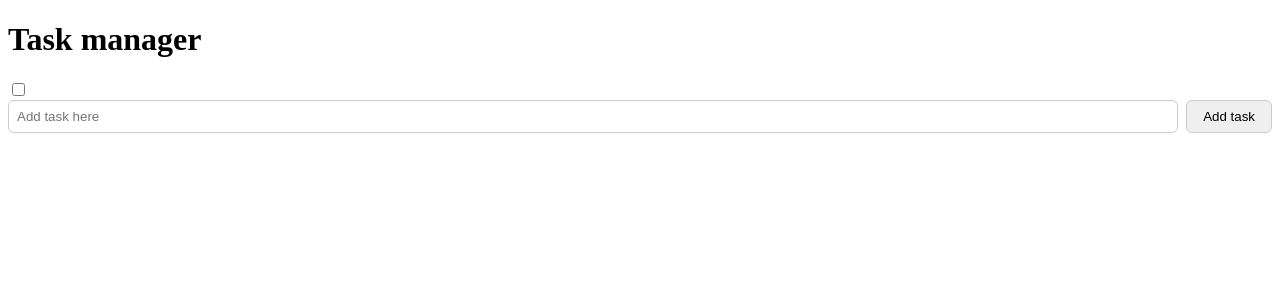
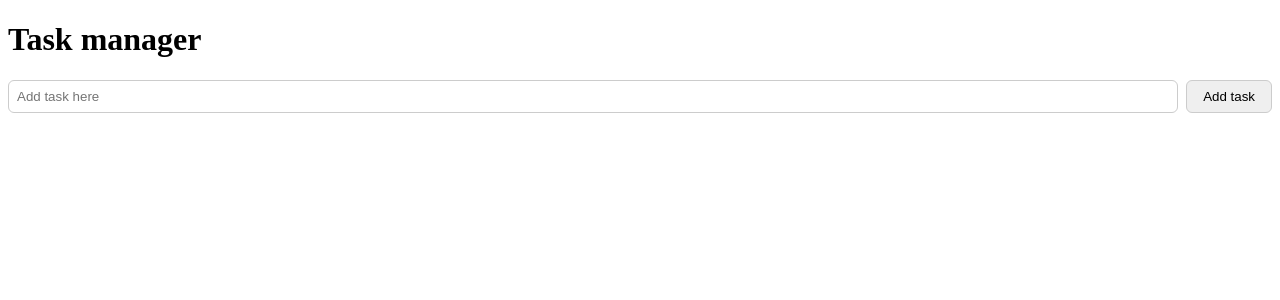
Before and after one commit to Villanueva0909/vue, a Vue app in the folder tasklist/: page / in a window 1280 px wide. Shown: the top 300 px of the page. Built offline with nearby package versions, Linux system fonts and the light colour scheme.

Commit message:
removing checkbox

```diff
--- a/tasklist/src/App.vue
+++ b/tasklist/src/App.vue
@@ -1,7 +1,6 @@
 <template>
   <div class="wrapper">
     <h1>Task manager</h1>
-    <input type="checkbox"/>
 
     <div class="input-row">
       <input type="text" placeholder="Add task here" v-model="newTask" />
```
